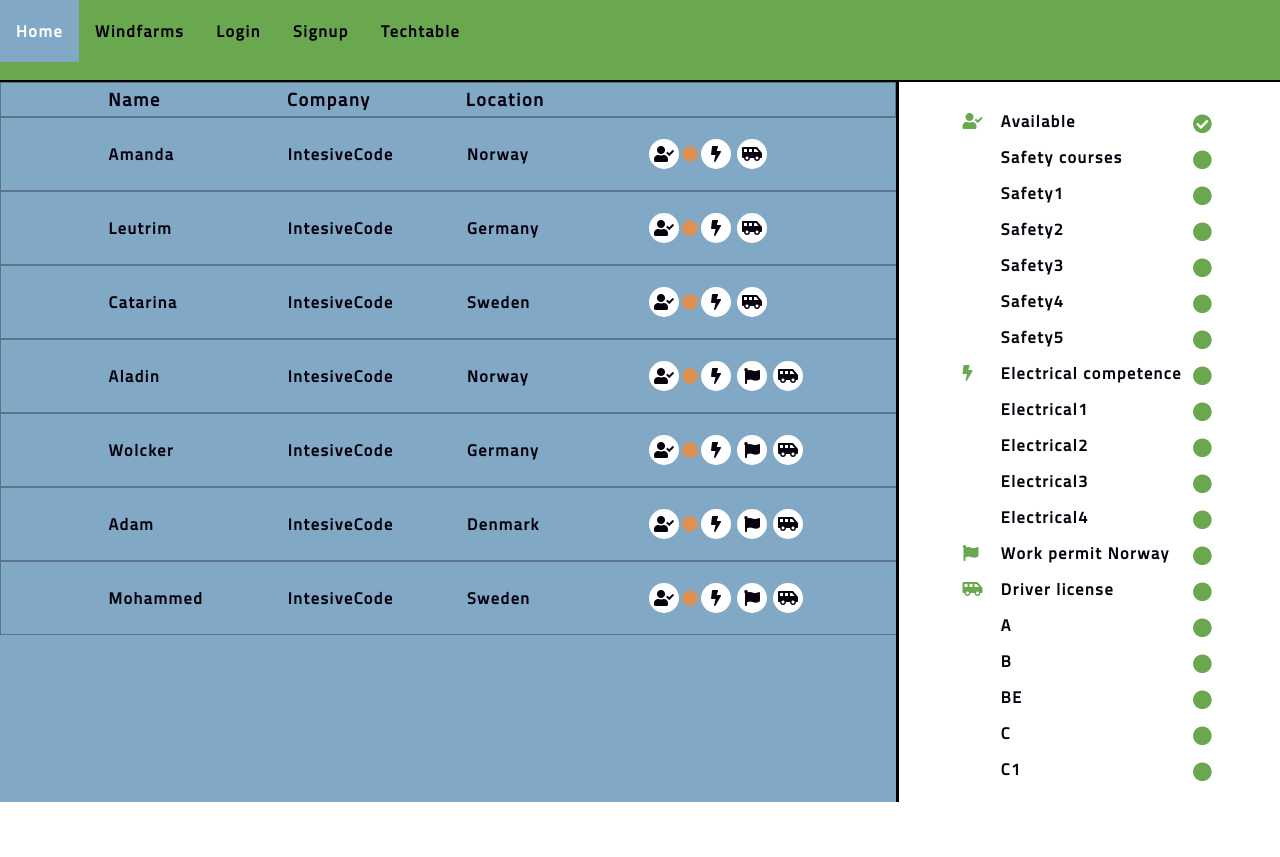
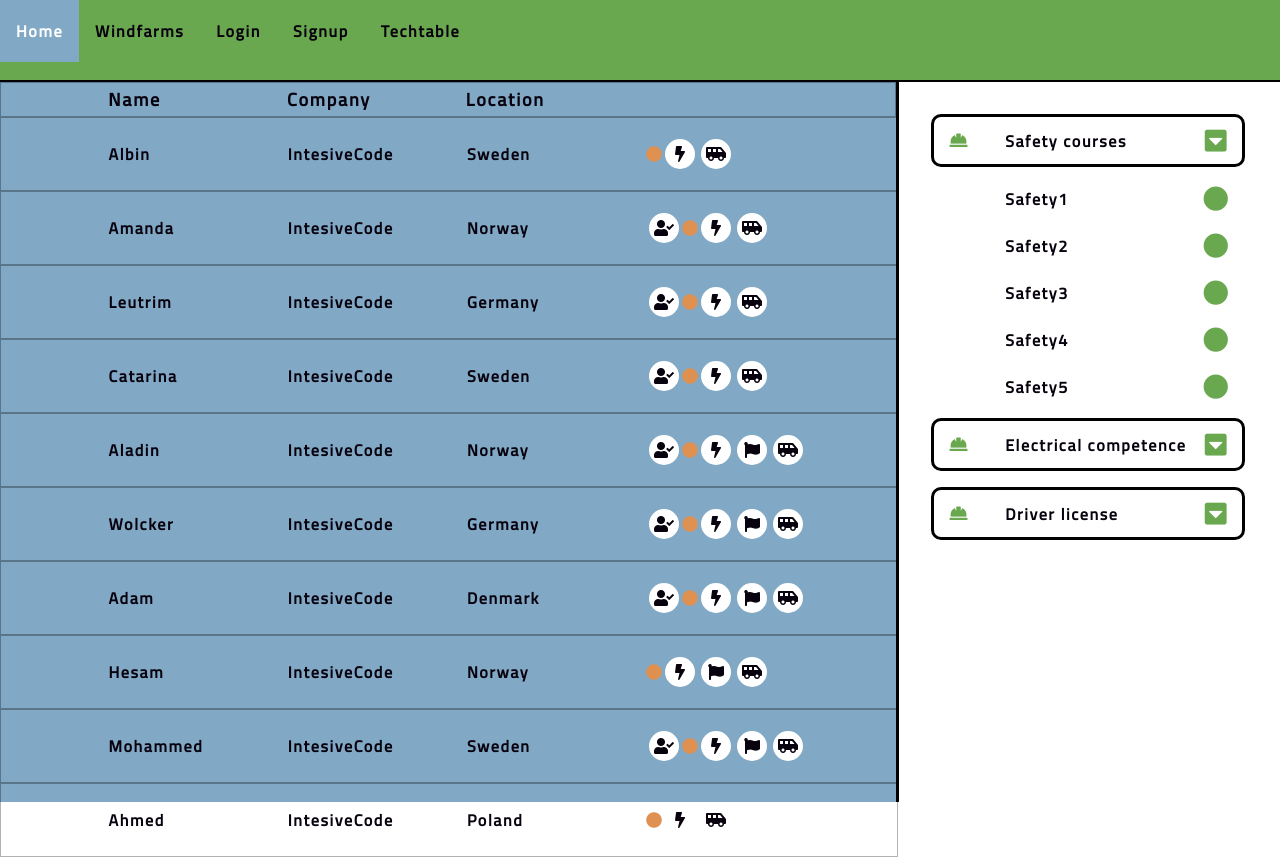
Before and after one commit to leantrim/windbooking-frontend, a React (Create React App) app: page /TechTable in a window 1280 px wide. Both pictures are taken after a click on the element 1203 px from the left and 124 px from the top of the page. Before the commit the page ends 802 px from the top, so only its background shows below. Built offline with nearby package versions, Linux system fonts and the light colour scheme.

Commit message:
Filter dropdown added

```diff
--- /dev/null
+++ b/src/components/TableFilter.tsx
@@ -0,0 +1,72 @@
+import React, { useEffect } from "react";
+import { Column, SortColumns } from "../types/Table";
+import "../styles/TechFilter.css";
+
+interface Props {
+  columns: Column[];
+  filterSchema: SortColumns;
+  onFilter: (path: String) => void;
+}
+
+function TableFilter({ onFilter, columns, filterSchema }: Props) {
+  const renderSortIcon = (path: string) => {
+    if (
+      [
+        "location",
+        "name",
+        "company",
+        "safetyCourses",
+        "electricalCompetence",
+        "driverLicense",
+      ].includes(path)
+    )
+      return;
+    else if (filterSchema[path])
+      return <i className="fas fa-check-circle pointer" />;
+    else return <i className="fas fa-circle pointer"></i>;
+  };
+
+  const renderLabel = (label: string) => {
+    if (["Location", "Name", "Company"].includes(label)) return;
+    else return label;
+  };
+
+  const renderIcon = (path: string) => {
+    switch (path) {
+      case "available":
+        return <i className="fas fa-user-check" />;
+      case "electricalCompetence":
+        return <i className="fas fa-bolt"></i>;
+      case "workPermitNorway":
+        return <i className="fas fa-flag"></i>;
+      case "driverLicense":
+        return <i className="fas fa-shuttle-van"></i>;
+      default:
+        break;
+    }
+  };
+
+  const renderMenu = (column: Column) => {
+    if (column.filterContent) return column.filterContent(column);
+
+    // return (
+    //   <>
+    //     <span className="filter-icon">{renderIcon(column.path)}</span>
+    //     <span className="filter-path">{renderLabel(column.label)}</span>
+    //     <span className="filter-button" onClick={() => onFilter(column.path)}>
+    //       {renderSortIcon(column.path)}
+    //     </span>
+    //   </>
+    // );
+  };
+
+  return (
+    <div className="main-filter">
+      {columns.map((column: Column) => (
+        <React.Fragment key={column.path}>{renderMenu(column)}</React.Fragment>
+      ))}
+    </div>
+  );
+}
+
+export default TableFilter;
--- a/src/components/TechTable.tsx
+++ b/src/components/TechTable.tsx
@@ -1,37 +1,14 @@
 import React, { useEffect, useState } from "react";
 import fakeTech from "../services/fakeTech";
 import TabelBody from "./common/TableBody";
-import TabelHeader from "./common/TableHeader";
+import TableFilter from "./TableFilter";
 import { Column, SortColumns } from "../types/Table";
 import { Technician } from "../types/TechnicianUpdated";
 import "../styles/TechTable.css";
+import FilterDropList from "./common/FilterDropList";
 
 function TechTable() {
   const [technicians, setTechnicians] = useState<Technician[]>([]);
-  const [columns, setColumns] = useState<Column[]>([
-    { path: "name", label: "Name" },
-    { path: "company", label: "Company" },
-    { path: "location", label: "Location" },
-    { path: "available", label: "Available" },
-    { path: "safetyCourses", label: "Safety courses" },
-    { path: "safety1", label: "Safety1" },
-    { path: "safety2", label: "Safety2" },
-    { path: "safety3", label: "Safety3" },
-    { path: "safety4", label: "Safety4" },
-    { path: "safety5", label: "Safety5" },
-    { path: "electricalCompetence", label: "Electrical competence" },
-    { path: "electrical1", label: "Electrical1" },
-    { path: "electrical2", label: "Electrical2" },
-    { path: "electrical3", label: "Electrical3" },
-    { path: "electrical4", label: "Electrical4" },
-    { path: "workPermitNorway", label: "Work permit Norway" },
-    { path: "driverLicense", label: "Driver license" },
-    { path: "a", label: "A" },
-    { path: "b", label: "B" },
-    { path: "be", label: "BE" },
-    { path: "c", label: "C" },
-    { path: "c1", label: "C1" },
-  ]);
   const [filterSchema, setfilterSchema] = useState<SortColumns>({
     available: false,
     workPermitNorway: false,
@@ -50,6 +27,73 @@ function TechTable() {
     safety4: false,
     safety5: false,
   });
+  const [columns, setColumns] = useState<Column[]>([
+    { path: "name", label: "Name" },
+    { path: "company", label: "Company" },
+    { path: "location", label: "Location" },
+    { path: "available", label: "Available" },
+    {
+      path: "safetyCourses",
+      label: "Safety courses",
+      filterContent: (column) => (
+        <FilterDropList
+          column={column}
+          options={safetyOptions}
+          filterSchema={filterSchema}
+          onFilter={handleFilter}
+        />
+      ),
+    },
+    {
+      path: "electricalCompetence",
+      label: "Electrical competence",
+      filterContent: (column) => (
+        <FilterDropList
+          column={column}
+          options={electricalOptions}
+          filterSchema={filterSchema}
+          onFilter={handleFilter}
+        />
+      ),
+    },
+
+    { path: "workPermitNorway", label: "Work permit Norway" },
+    {
+      path: "driverLicense",
+      label: "Driver license",
+      filterContent: (column) => (
+        <FilterDropList
+          column={column}
+          options={driverOptions}
+          filterSchema={filterSchema}
+          onFilter={handleFilter}
+        />
+      ),
+    },
+  ]);
+
+  const safetyOptions = [
+    { path: "safety1", label: "Safety1" },
+    { path: "safety2", label: "Safety2" },
+    { path: "safety3", label: "Safety3" },
+    { path: "safety4", label: "Safety4" },
+    { path: "safety5", label: "Safety5" },
+  ];
+
+  const electricalOptions = [
+    { path: "electrical1", label: "Electrical1" },
+    { path: "electrical2", label: "Electrical2" },
+    { path: "electrical3", label: "Electrical3" },
+    { path: "electrical4", label: "Electrical4" },
+  ];
+
+  const driverOptions = [
+    { path: "a", label: "A" },
+    { path: "b", label: "B" },
+    { path: "be", label: "BE" },
+    { path: "c", label: "C" },
+    { path: "c1", label: "C1" },
+  ];
 
   useEffect(() => {
     setTechnicians(fakeTech);
@@ -115,7 +159,7 @@ function TechTable() {
   return (
     <div className="tech-main">
       <div className="tech-filter">
-        <TabelHeader
+        <TableFilter
           columns={columns}
           filterSchema={filterSchema}
           onFilter={handleFilter}
--- /dev/null
+++ b/src/components/common/FilterDropList.tsx
@@ -0,0 +1,58 @@
+import { string } from "joi";
+import React, { useState } from "react";
+import { Column, SortColumns } from "../../types/Table";
+
+interface props {
+  column: Column;
+  options: any;
+  onFilter: (path: string) => void;
+  filterSchema: SortColumns;
+}
+
+interface Option {
+  path: string;
+  label: string;
+}
+
+function FilterDropList({ column, options, filterSchema, onFilter }: props) {
+  const [isOpen, setOpen] = useState<boolean>(false);
+
+  return (
+    <>
+      <div className="filter-main-element">
+        <span className="filter-icon">
+          <i className="fas fa-hard-hat"></i>
+        </span>
+        <span className="filter-path">{column.label}</span>
+        <span
+          className="filter-button pointer"
+          onClick={() => setOpen(!isOpen)}
+        >
+          <i className="fas fa-caret-square-down"></i>
+        </span>
+      </div>
+      {isOpen && (
+        <div className="filter-drop-list">
+          {options.map((option: Option) => (
+            <>
+              <span className="filter-path">{option.label}</span>
+              <span
+                className="filter-button"
+                onClick={() => onFilter(option.path)}
+              >
+                {filterSchema[option.path] && (
+                  <i className="fas fa-check-circle pointer" />
+                )}
+                {!filterSchema[option.path] && (
+                  <i className="fas fa-circle pointer"></i>
+                )}
+              </span>
+            </>
+          ))}
+        </div>
+      )}
+    </>
+  );
+}
+
+export default FilterDropList;
--- a/src/components/common/TableBody.tsx
+++ b/src/components/common/TableBody.tsx
@@ -2,6 +2,7 @@ import React from "react";
 import _ from "lodash";
 import { Column } from "../../types/Table";
 import { Technician } from "../../types/TechnicianUpdated";
+import "../../styles/TechBody.css";
 
 interface Props {
   columns: Column[];
--- a/src/components/common/TableHeader.tsx
+++ /dev/null
@@ -1,62 +0,0 @@
-import React, { useEffect } from "react";
-import { Column, SortColumns } from "../../types/Table";
-
-interface Props {
-  columns: Column[];
-  filterSchema: SortColumns;
-  onFilter: (path: String) => void;
-}
-
-function TabelHeader({ onFilter, columns, filterSchema }: Props) {
-  const renderSortIcon = (path: string) => {
-    if (path === "location") return;
-    else if (path === "name") return;
-    else if (path === "company") return;
-    else if (filterSchema[path] === true)
-      return <i className="fas fa-check-circle pointer" />;
-    else return <i className="fas fa-circle pointer"></i>;
-  };
-
-  const renderLabel = (label: string) => {
-    if (label === "Location") return;
-    else if (label === "Name") return;
-    else if (label === "Company") return;
-    else return label;
-  };
-
-  const renderIcon = (label: string) => {
-    switch (label) {
-      case "Available":
-        return <i className="fas fa-user-check" />;
-      case "Electrical competence":
-        return <i className="fas fa-bolt"></i>;
-      case "Work permit Norway":
-        return <i className="fas fa-flag"></i>;
-      case "Driver license":
-        return <i className="fas fa-shuttle-van"></i>;
-      case "Van with winter tire":
-        return <i className="fas fa-snowflake"></i>;
-      case "Specific tools":
-        return <i className="fas fa-wrench"></i>;
-
-      default:
-        break;
-    }
-  };
-
-  return (
-    <div className="main-filter">
-      {columns.map((column: Column) => (
-        <React.Fragment key={column.path}>
-          <span className="filter-icon">{renderIcon(column.label)}</span>
-          <span className="filter-path">{renderLabel(column.label)}</span>
-          <span className="filter-button" onClick={() => onFilter(column.path)}>
-            {renderSortIcon(column.path)}
-          </span>
-        </React.Fragment>
-      ))}
-    </div>
-  );
-}
-
-export default TabelHeader;
--- /dev/null
+++ b/src/styles/TechBody.css
@@ -0,0 +1,54 @@
+.tech-body {
+  width: 100%;
+  height: 100%;
+  border-right: solid black;
+}
+
+.tech-row {
+  width: 100%;
+  height: 10%;
+  display: flex;
+  align-items: center;
+  justify-content: flex-start;
+  color: #ffffff;
+  border: 1px solid rgba(0, 0, 0, 0.3);
+}
+.tech-row-content {
+  font-size: medium;
+  font-weight: bold;
+  letter-spacing: 0.1em;
+  width: 20%;
+  color: #07020d;
+}
+
+.filler {
+  width: 12%;
+}
+
+.icon-box {
+  text-align: center;
+  background-color: #ffffff;
+  height: 30px;
+  width: 30px;
+  border-radius: 30px;
+  margin: 3px;
+}
+
+.icon {
+  color: #07020d;
+}
+
+.main-header {
+  display: flex;
+  border: 1px solid rgba(0, 0, 0, 0.3);
+  cursor: default;
+  font-size: larger;
+}
+
+.header {
+  font-size: large;
+  font-weight: bolder;
+  letter-spacing: 0.1em;
+  width: 20%;
+  color: #07020d;
+}
--- /dev/null
+++ b/src/styles/TechFilter.css
@@ -0,0 +1,50 @@
+.main-filter {
+  margin-top: 3vh;
+  display: grid;
+  grid-template-columns: 1fr;
+  justify-items: center;
+  color: #07020d;
+  font-weight: bold;
+  letter-spacing: 0.1em;
+}
+
+.filter-main-element {
+  display: grid;
+  grid-template-columns: 50px 1fr 50px;
+  align-items: center;
+  justify-items: center;
+  border: solid black;
+  border-radius: 10px;
+  width: 80%;
+  margin: 8px;
+}
+
+.filter-drop-list {
+  width: 80%;
+  display: grid;
+  grid-template-columns: 50px 1fr 50px;
+  align-items: center;
+  justify-items: center;
+}
+
+.filter-icon {
+  font-size: large;
+  grid-column: 1;
+  color: #6aa84f;
+}
+
+.filter-path {
+  grid-column: 2;
+  justify-self: left;
+  letter-spacing: 0.1em;
+  padding-left: 10%;
+}
+
+.filter-button {
+  grid-column: 3;
+  color: #6aa84f;
+  font-size: 25px;
+}
+.filter-button:hover {
+  transform: scale(1.15);
+}
--- a/src/styles/TechTable.css
+++ b/src/styles/TechTable.css
@@ -1,5 +1,12 @@
 .tech-main {
   display: grid;
+}
+
+.tech-filter {
+  grid-column: 2;
+  width: 30vw;
+  height: 90vh;
+  background-color: #ffffff;
 }
 
 .tech-table {
@@ -10,94 +17,6 @@
   background-color: #81a8c5;
 }
 
-.tech-filter {
-  grid-column: 2;
-  width: 30vw;
-  height: 90vh;
-  background-color: #ffffff;
-}
-
-.tech-body {
-  width: 100%;
-  height: 100%;
-  border-right: solid black;
-}
-
-.tech-row {
-  width: 100%;
-  height: 10%;
-  display: flex;
-  align-items: center;
-  justify-content: flex-start;
-  color: #ffffff;
-  border: 1px solid rgba(0, 0, 0, 0.3);
-}
-.icon {
-  color: #07020d;
-}
-
-.filler {
-  width: 12%;
-}
-
-.tech-row-content {
-  font-size: medium;
-  font-weight: bold;
-  letter-spacing: 0.1em;
-  width: 20%;
-  color: #07020d;
-}
-
-.main-filter {
-  margin-top: 3vh;
-  display: grid;
-  justify-content: center;
-  color: #07020d;
-  font-weight: bold;
-  letter-spacing: 0.1em;
-}
-
-.filter-path {
-  grid-column: 2;
-  width: 15vw;
-}
-
-.filter-icon {
-  grid-column: 1;
-  color: #6aa84f;
-  width: 3vw;
-}
-
-.filter-button {
-  grid-column: 3;
-  color: #6aa84f;
-  font-size: larger;
-}
-
-.icon-box {
-  text-align: center;
-  background-color: #ffffff;
-  height: 30px;
-  width: 30px;
-  border-radius: 30px;
-  margin: 3px;
-}
-
-.main-header {
-  display: flex;
-  border: 1px solid rgba(0, 0, 0, 0.3);
-  cursor: default;
-  font-size: larger;
-}
-
-.header {
-  font-size: large;
-  font-weight: bolder;
-  letter-spacing: 0.1em;
-  width: 20%;
-  color: #07020d;
-}
-
 .pointer {
   cursor: pointer;
 }
--- a/src/types/Table.ts
+++ b/src/types/Table.ts
@@ -1,6 +1,7 @@
 export interface Column {
   path: string;
   label: string;
+  filterContent?: (Column: Column) => any;
 }
 
 export interface SortColumns {
```
